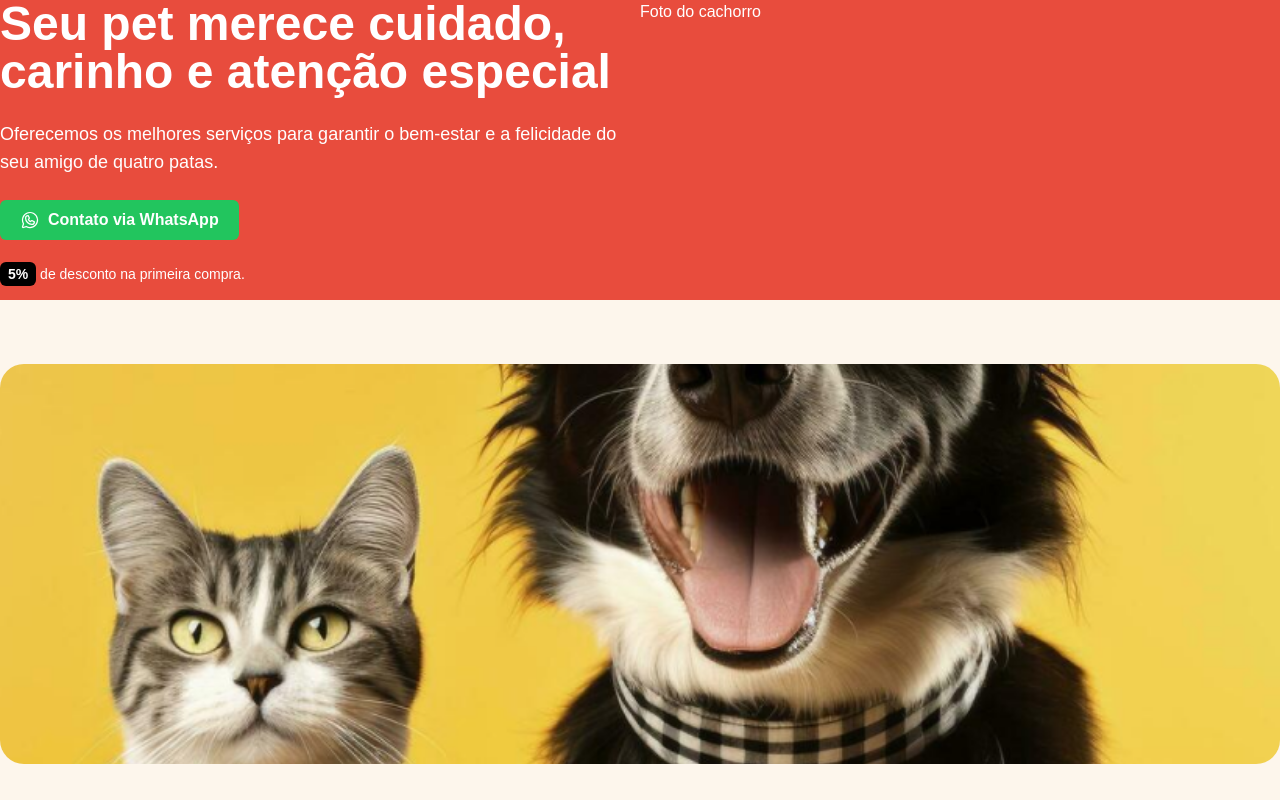
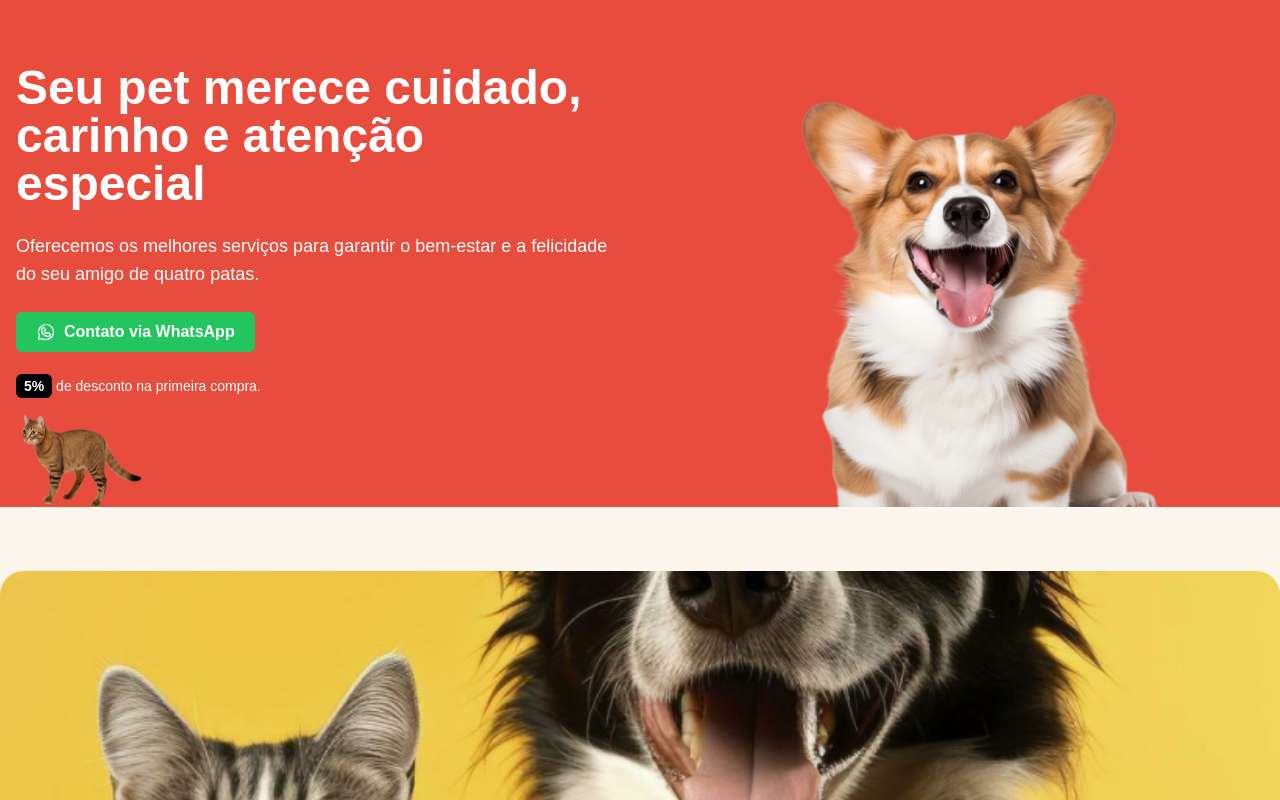
Before and after one commit to Eduardozsw/petdev, a Next.js app: page / in a window 1280 px wide. Shown: the top 800 px of the page. Built offline with nearby package versions, Linux system fonts and the light colour scheme.

Commit message:
hero section finished

```diff
--- a/src/app/_components/hero.tsx
+++ b/src/app/_components/hero.tsx
@@ -1,10 +1,24 @@
 import { WhatsappLogo } from "@phosphor-icons/react/dist/ssr"
+import dogImg from "../../../public/hero-dog.webp"
+import catImg from "../../../public/cat-hero.png"
+import Image from "next/image"
 
 export function Hero() {
   return (
     <section className="bg-[#E84C3D] text-white relative overflow-hidden">
       <div>
-        <article className="grid grid-cols-1 lg:grid-cols-2">
+        <Image
+          src={dogImg}
+          alt="Foto de um cachorro feliz."
+          className="object-cover opacity-60 lg:hidden"
+          fill
+          sizes="100vw"
+          priority
+        />
+        <div className="absolute inset-0 bg-black opacity-40 md:hidden" />
+      </div>
+      <div className="container mx-auto pt-16 pb-16 md:pb-0 px-4 relative">
+        <article className="grid grid-cols-1 lg:grid-cols-2 gap-8">
           <div className="space-y-6">
             <h1 className="text-3xl md:text-4xl lg:text-5xl font-bold leading-10">Seu pet merece cuidado, carinho e atenção especial</h1>
             <p className="lg:text-lg">Oferecemos os melhores serviços para garantir o bem-estar e a felicidade do seu amigo de quatro patas.</p>
@@ -19,10 +33,28 @@ export function Hero() {
             </div>
             <div className="mt-8">
               <p className="text-sm mb-4"><b className="bg-black text-white px-2 py-1 rounded-md">5%</b> de desconto na primeira compra.</p>
+              <div className="flex mt-4">
+                <div className="w-32 hidden lg:block">
+                  <Image
+                    src={catImg}
+                    alt="Foto de gato andando."
+                    quality={100}
+                    className="object-fill"
+                  />
+                </div>
+              </div>
             </div>
           </div>
-          <div>
-            <h1>Foto do cachorro</h1>
+          <div className="hidden md:block h-full relative">
+            <Image
+              src={dogImg}
+              alt="Foto de um cachorro feliz."
+              className="object-contain"
+              fill
+              sizes="(max-width: 768px) 0vw, 50vw"
+              quality={100}
+              priority
+            />
           </div>
         </article>
       </div>
```
